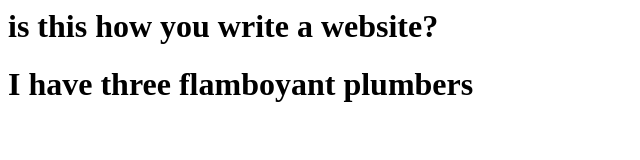
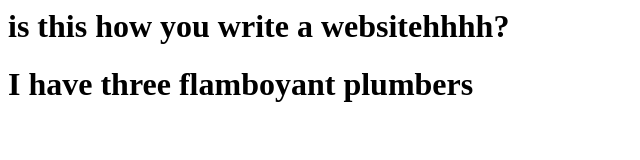
Before and after one commit to GanboldW/weblab-test, a plain HTML site: page index.html in a window 1280 px wide. Shown: the whole page, without its empty margins (0-640 px from the left). Drawn offline with Linux system fonts and the light colour scheme.

Commit message:
I am stupid

```diff
--- a/index.html
+++ b/index.html
@@ -1,2 +1,2 @@
-<h1>is this how you write a website?</h1>
+<h1>is this how you write a websitehhhh?</h1>
 <h1>I have three flamboyant plumbers</h1>
```
